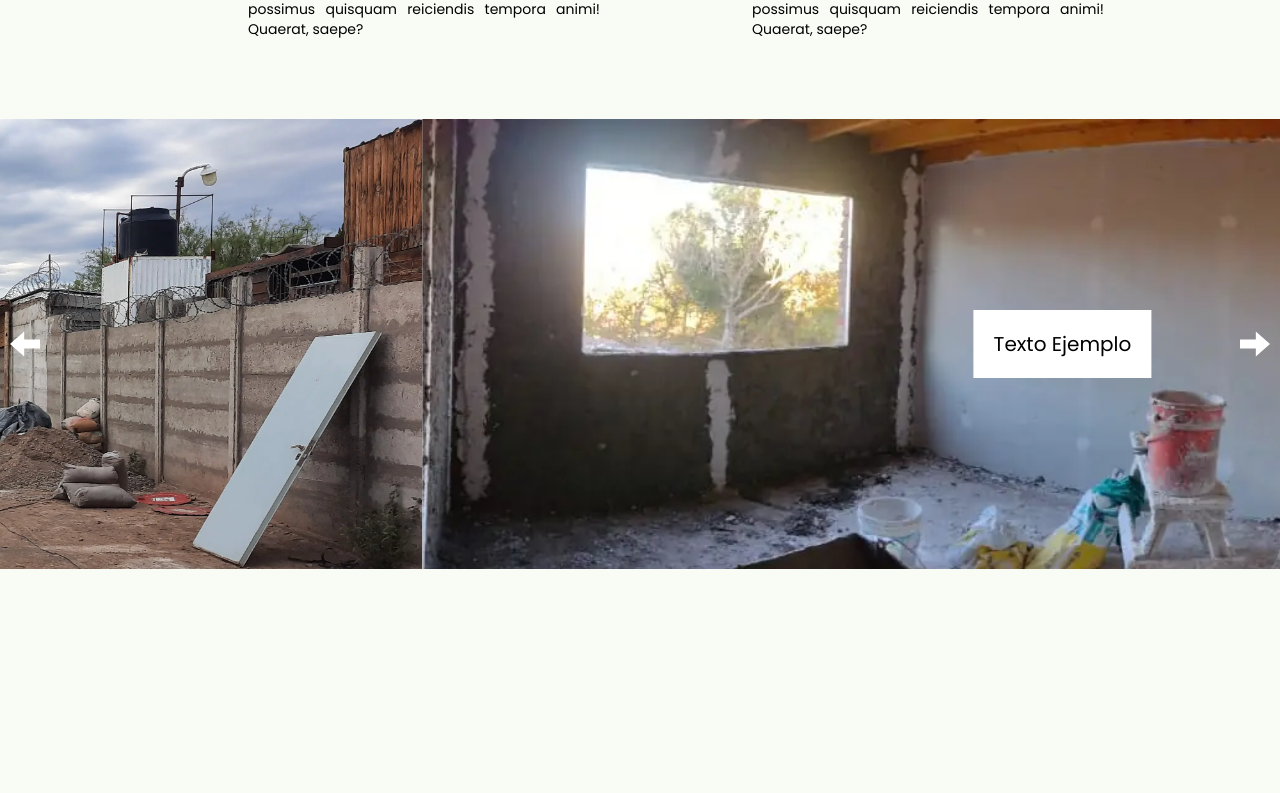
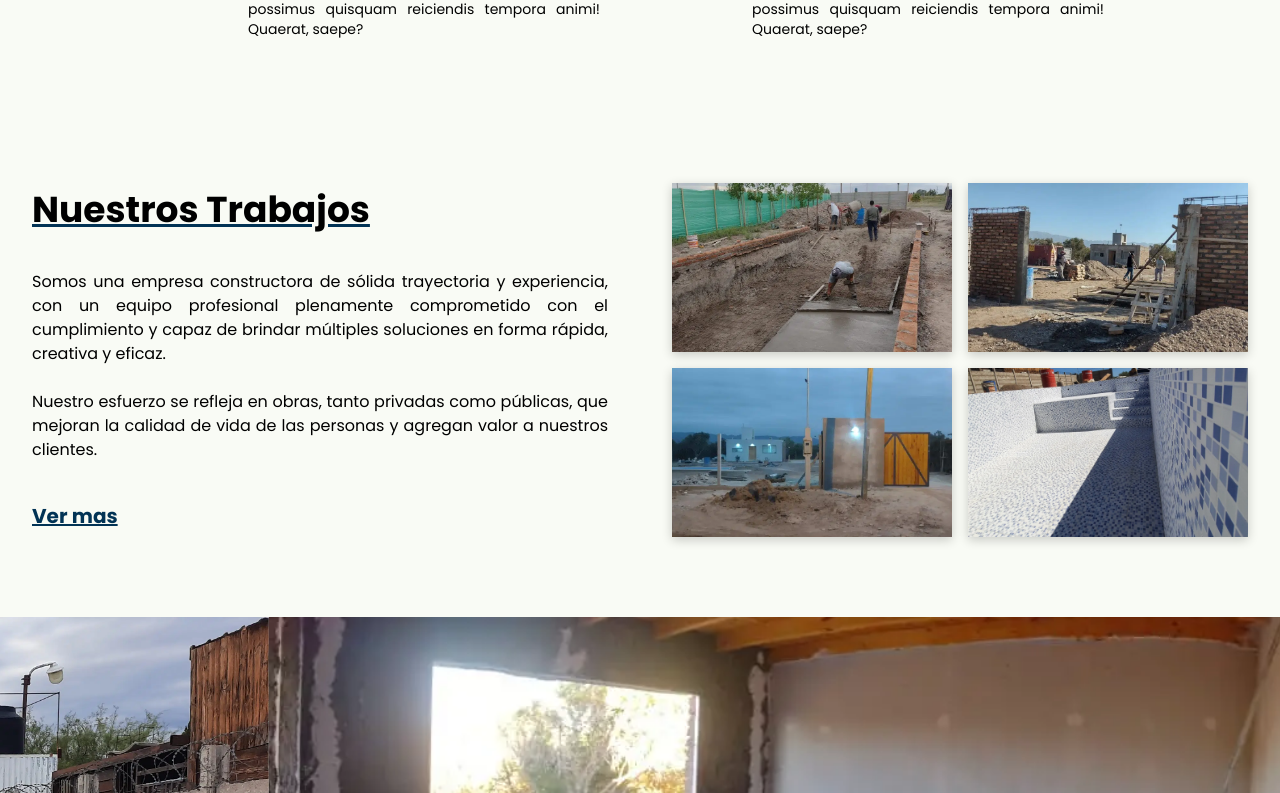
Before and after one commit to marcos15vargas/bn-contrucciones, a React (Vite) app: page / in a window 1280 px wide. Shown: the part 1227-2020 px from the top of the page. Before the commit the page ends 1812 px from the top, so only its background shows below. Built offline with nearby package versions, Linux system fonts and the light colour scheme.

Commit message:
creacion e implementacion de la seccion de proyects

```diff
--- a/src/App.jsx
+++ b/src/App.jsx
@@ -1,18 +1,19 @@
-import { Banner } from "./components/Banner"
-import { Features } from "./components/Features"
-import { Navbar } from "./components/Navbar"
-import { Slider } from "./components/Slider"
+import { Banner } from "./components/Banner";
+import { Features } from "./components/Features";
+import { Navbar } from "./components/Navbar";
+import { Proyects } from "./components/Proyects";
+import { Slider } from "./components/Slider";
 
 function App() {
-
   return (
     <>
       <Navbar />
       <Banner />
       <Features />
-      <Slider/>
+      <Proyects />
+      <Slider />
     </>
-  )
+  );
 }
 
-export default App
+export default App;
--- /dev/null
+++ b/src/components/Proyects.jsx
@@ -0,0 +1,47 @@
+import img1 from "../assets/proyects/1.webp";
+import img2 from "../assets/proyects/2.webp";
+import img3 from "../assets/proyects/3.webp";
+import img4 from "../assets/proyects/4.webp";
+
+export const Proyects = () => {
+  return (
+    <section className="flex flex-col md:flex-row max-w-7xl items-center m-auto my-12">
+      <div className="w-full md:w-1/2 p-8 self-center">
+        <h3 className="font-bold text-3xl lg:text-4xl underline decoration-azul">
+          Nuestros Trabajos
+        </h3>
+        <p className="text-justify my-10">
+          Somos una empresa constructora de sólida trayectoria y experiencia,
+          con un equipo profesional plenamente comprometido con el cumplimiento
+          y capaz de brindar múltiples soluciones en forma rápida, creativa y
+          eficaz.
+          <br />
+          <br />
+          Nuestro esfuerzo se refleja en obras, tanto privadas como públicas,
+          que mejoran la calidad de vida de las personas y agregan valor a
+          nuestros clientes.
+        </p>
+        <a className="font-bold text-xl text-azul underline" href="#">
+          Ver mas
+        </a>
+      </div>
+      <div className="w-full md:w-1/2">
+        <div className="grid grid-cols-4 grid-rows-4 gap-4 p-8 m-auto">
+          <div className="col-span-2 row-span-2 shadow-[0_3px_10px_rgb(0,0,0,0.2)]">
+            {/* 860x519 */}
+            <img className="cover" src={img2} alt="" />
+          </div>
+          <div className="col-span-2 row-span-2 col-start-3 shadow-[0_3px_10px_rgb(0,0,0,0.2)]">
+            <img className="object-cover" src={img3} alt="" />
+          </div>
+          <div className="col-span-2 row-span-2 row-start-3 shadow-[0_3px_10px_rgb(0,0,0,0.2)]">
+            <img src={img4} alt="" />
+          </div>
+          <div className="col-span-2 row-span-2 col-start-3 row-start-3 shadow-[0_3px_10px_rgb(0,0,0,0.2)]">
+            <img src={img1} alt="" />
+          </div>
+        </div>
+      </div>
+    </section>
+  );
+};
```
